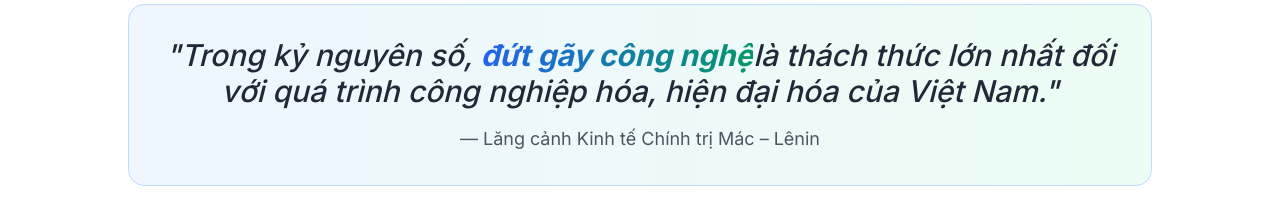
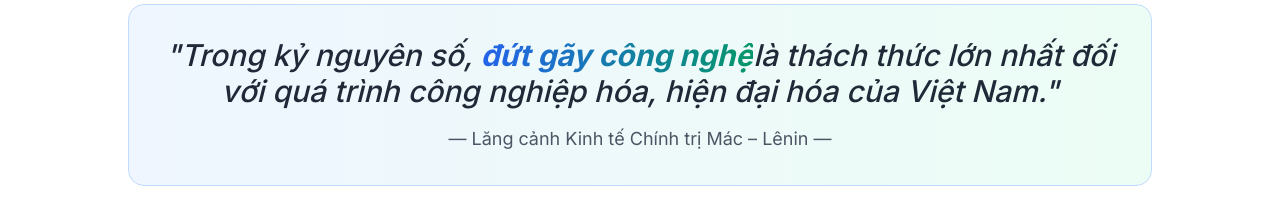
Before and after one commit to thangthewinner/mln122_web, a Next.js app: page / in a window 1280 px wide. Shown: the part 2680-2895 px from the top of the page. Built offline with nearby package versions, Linux system fonts and the light colour scheme.

Commit message:
feat: add -

```diff
--- a/components/sections/DefinitionSection.tsx
+++ b/components/sections/DefinitionSection.tsx
@@ -251,7 +251,7 @@ const DefinitionSection = () => {
                 là thách thức lớn nhất đối với quá trình công nghiệp hóa, hiện đại hóa của Việt Nam."
               </blockquote>
               <p className="text-lg text-gray-600 mt-4">
-                — Lăng cảnh Kinh tế Chính trị Mác – Lênin
+                — Lăng cảnh Kinh tế Chính trị Mác – Lênin —
               </p>
             </div>
           </motion.div>
```
